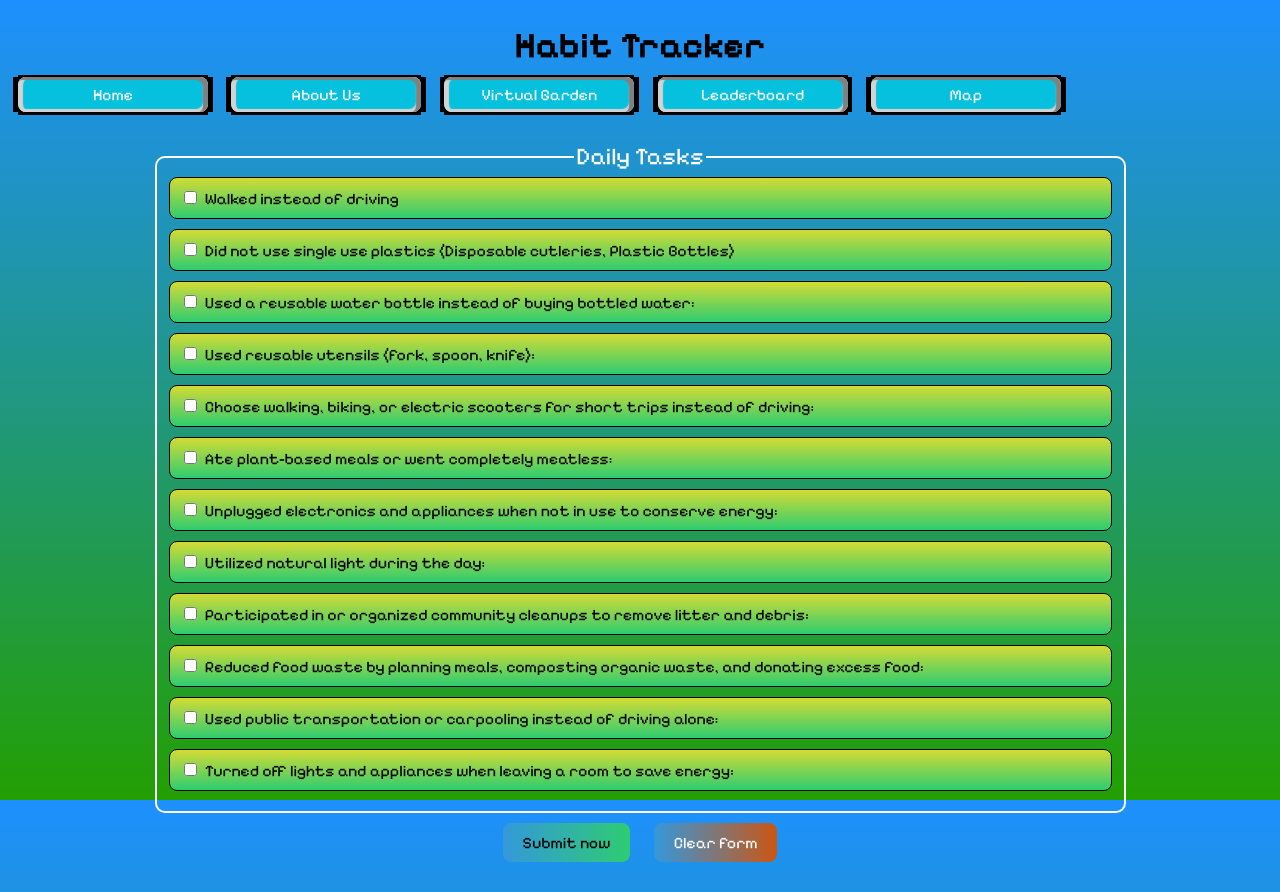
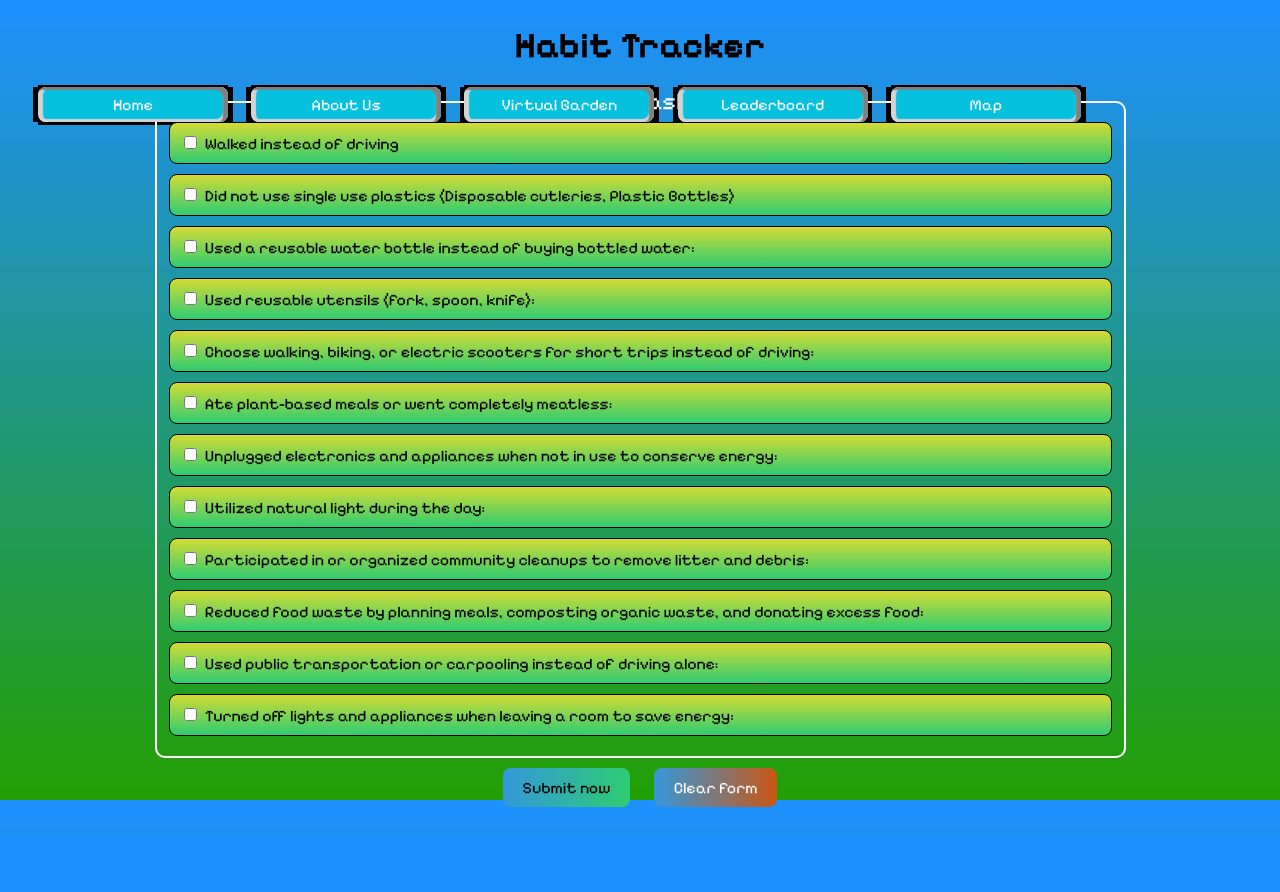
Before and after one commit to hg510/groupsoftware, a Django app: page /habit/ in a window 1280 px wide. After the commit the page ends 807 px from the top, so only its background shows below. Run offline with Django 5.2, Linux system fonts and the light colour scheme; a user stored in the database is signed in; data comes from the database, SQL or seed files in the repository; parts of the project's set-up code (start-up, migrations or seed data) failed here and were passed over; some libraries are stand-ins or nearby versions.

Commit message:
updated css

```diff
--- a/beegarden/habittracker/templates/habitTracker.html
+++ b/beegarden/habittracker/templates/habitTracker.html
@@ -14,7 +14,7 @@
 <link href="https://fonts.googleapis.com/css2?family=Pixelify+Sans:wght@400..700&display=swap" rel="stylesheet">
 <body>
 <h1>Habit Tracker</h1>
-<div class="home-btn-container">
+<div class="container">
     <a href="{% url 'home' %}" class="home-btn">Home</a>
     <a href="{% url 'about' %}" class="home-btn">About Us</a>
     <a href="{% url 'garden' %}" class="home-btn">Virtual Garden</a>
--- a/beegarden/static/css/habit.css
+++ b/beegarden/static/css/habit.css
@@ -148,20 +148,19 @@ input[type="checkbox"] {
     border-radius: 8px;
     width: 600px;
     margin: 0 auto;
-    margin-top: 20px;
+    margin-top: 100px;
     text-align: center;
 }
 
 .container {
     position: absolute;
-    top: 0px;
+    top: 23px;
     left: 20px;
     width: calc(100% - 100px);
     height: 300px;
     padding-top: 30px;
     padding-bottom: 30px;
   }
-
 
   .home-btn {
     font-size: 1.0em;
--- a/beegarden/static/js/plant.js
+++ b/beegarden/static/js/plant.js
@@ -310,10 +310,6 @@ document.addEventListener("DOMContentLoaded", function() {
         <p class="flower-info">${popupContent}</p>
         <img class="real-plant" src="/static/img/popup/${seedType}_popup.jpg" alt="${seedType}" style="width: 200px;">`;
 
-        <p class="flower-info">${popupContent}</p>
-        <img class="real-plant" src="/static/img/popup/${seedType}_popup.jpg" alt="${seedType}" style="width: 200px;">`;
-
-
         var popupX = 100;
         var popupY = 100;
 
```
Also changed, not shown: beegarden/db.sqlite3, beegarden/garden/migrations/0011_merge_20240321_0121.py (added).
